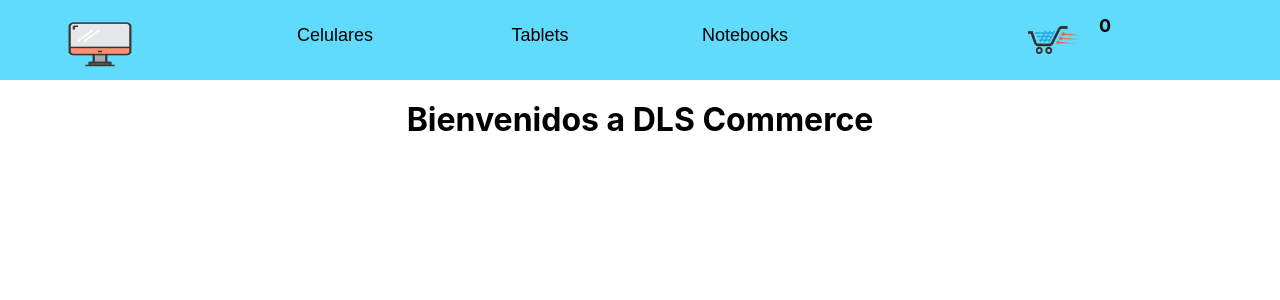
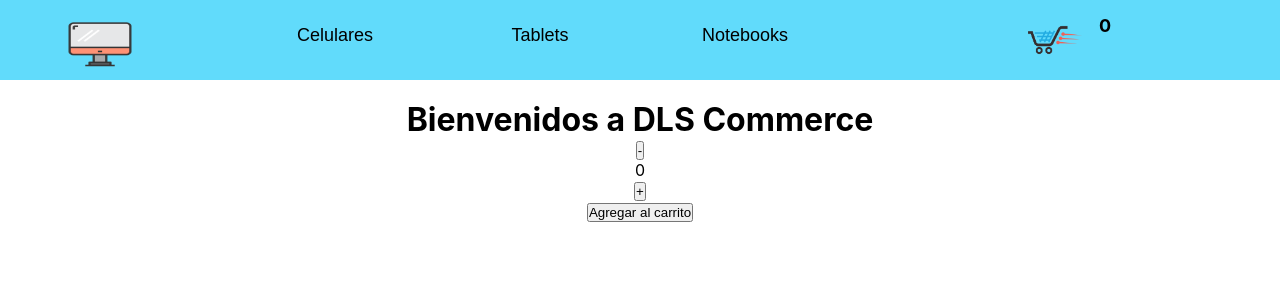
Before and after one commit to NahuelMariano16/E-Commerce-React-JS-DLS, a React (Create React App) app: page / in a window 1280 px wide. Shown: the top 300 px of the page. Built offline with nearby package versions, Linux system fonts and the light colour scheme.

Commit message:
Clase Componente II: Contador con boton

```diff
--- a/src/App.js
+++ b/src/App.js
@@ -1,17 +1,21 @@
-import logo from './logo.svg';
 import './App.css';
 import NavBar from './components/NavBar/NavBar';
 import ItemListContainer from './components/ItemListContainer/ItemListContainer';
+import ItemCount from './components/ItemCount/ItemCount';
 
+const App=()=> {
+  const OnAdd = (cantidad) =>{
+    console.log(`Se agregaron ${cantidad} de productos al carrito`)
+  }
 
-function App() {
   return (
     <div className="App">
       <header>
        <NavBar />
       </header>
       <br></br>
-      <ItemListContainer greetings='Bienvenidos a DLS Commerce'/>
+      <ItemListContainer greetings='Bienvenidos a DLS Commerce' />
+      <ItemCount initial={0} stock={10} onAdd={OnAdd}/>
     </div>
   );
 }
--- /dev/null
+++ b/src/components/ItemCount/ItemCount.js
@@ -0,0 +1,42 @@
+import {useState, useEffect } from 'react'
+
+const ItemCount = (stock, initial, onAdd) =>{
+
+    // const myState = useState(0);
+    const [count, setCount] = useState(0);
+
+    useEffect(()=>{
+        console.log('Se monto el componente')
+    }, []);
+
+    useEffect(()=>{
+        console.log('Cambio el contador')
+    }, [count]);
+
+    const decrement = () =>{
+        console.log('Decremento');
+        setCount(count -1)
+    };
+
+    const increment = () =>{
+        if(count < stock){
+            console.log('Incremento');
+            setCount(count +1)
+        }
+
+    };
+
+    return(
+        <div>
+            <div>
+                <button onClick={decrement}>-</button>
+                <p>{count}</p>
+                <button onClick={increment}>+</button>
+                <br></br>
+                <button onClick={()=>onAdd(count)}> Agregar al carrito</button>
+            </div>
+        </div>
+    );
+}
+
+export default ItemCount;
```
